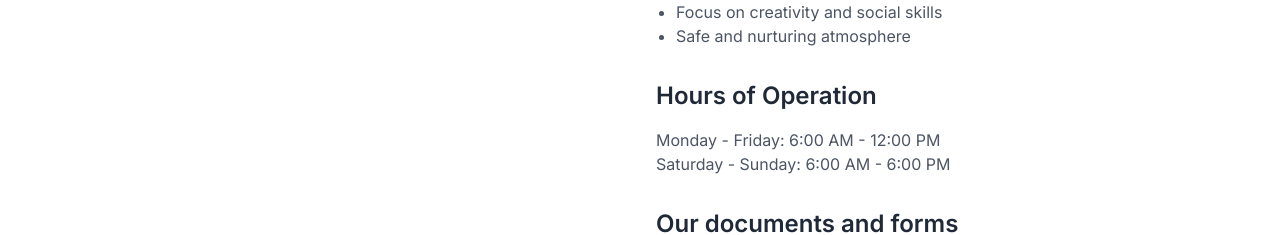
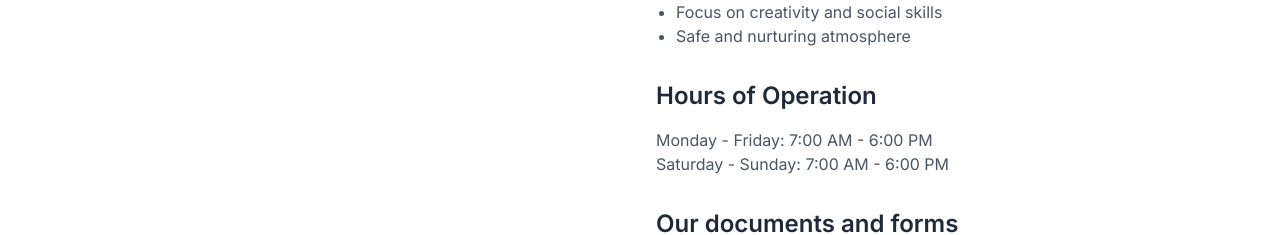
Before and after one commit to nabdi7/tigertastic, a Next.js app: page /about in a window 1280 px wide. Shown: the part 884-1119 px from the top of the page. Built offline with nearby package versions, Linux system fonts and the light colour scheme.

Commit message:
updated components

```diff
--- a/src/components/aboutPage/About.tsx
+++ b/src/components/aboutPage/About.tsx
@@ -77,9 +77,9 @@ const About = () => {
                   Hours of Operation
                 </h4>
                 <p className="max-w-xl">
-                  Monday - Friday: 6:00 AM - 12:00 PM
+                  Monday - Friday: 7:00 AM - 6:00 PM
                   <br />
-                  Saturday - Sunday: 6:00 AM - 6:00 PM
+                  Saturday - Sunday: 7:00 AM - 6:00 PM
                 </p>
               </div>
               {/* Application and Parent Handbook */}
```
